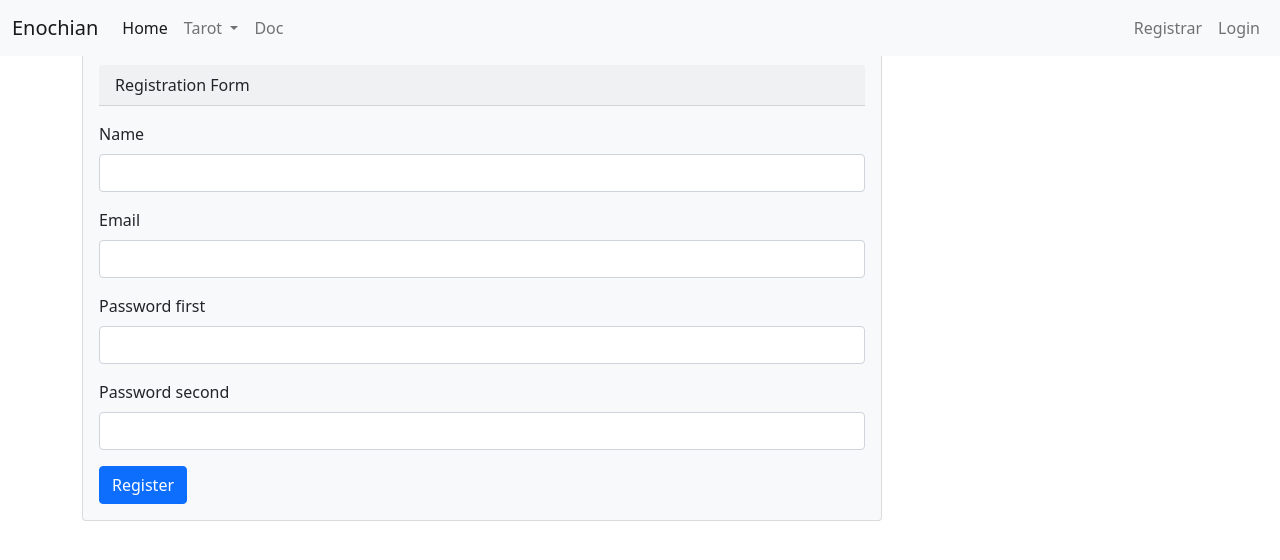
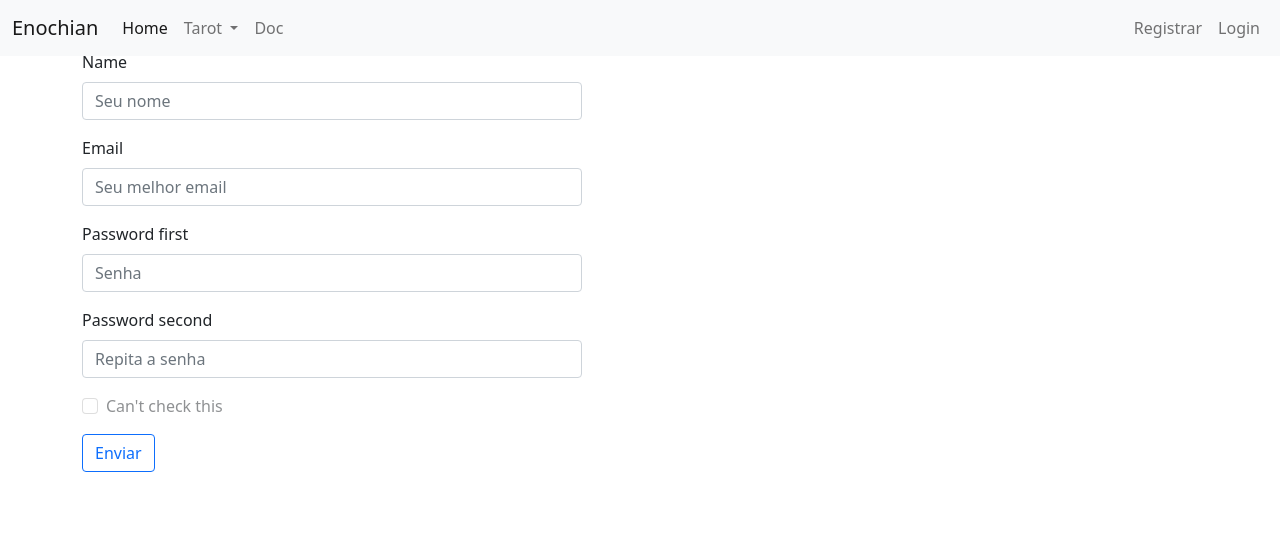
Before and after one commit to carllosaguiar/enochian, a Symfony app: template templates/registration/index.html.twig in a window 1280 px wide. Shown: the top 560 px of the page. Run offline with Twig, Linux system fonts and the light colour scheme; the template is opened without the code that fills it, so the values that code supplies are empty; form fields are guessed from the names that the template uses; some libraries are stand-ins or nearby versions.

Commit message:
improvement page register and login

```diff
--- a/templates/base.html.twig
+++ b/templates/base.html.twig
@@ -15,19 +15,19 @@
 <nav class="navbar fixed-top navbar-expand-lg navbar-light bg-light">
     <div class="container-fluid">
     <a class="navbar-brand" href="{{ path('home') }}">Enochian</a>
-        <button class="navbar-toggler" type="button" data-bs-toggle="collapse" data-bs-target="#navbarSupportedContent" aria-controls="navbarSupportedContent" aria-expanded="false" aria-label="Toggle navigation">
+        <button class="navbar-toggler" type="button" data-bs-toggle="collapse" data-bs-target="#navbarScroll" aria-controls="navbarScroll" aria-expanded="false" aria-label="Toggle navigation">
             <span class="navbar-toggler-icon"></span>
         </button>
-        <div class="collapse navbar-collapse" id="navbarSupportedContent">
-            <ul class="navbar-nav me-auto mb-2 mb-lg-0">
+        <div class="collapse navbar-collapse" id="navbarScroll">
+            <ul class="navbar-nav me-auto my-2 my-lg-0 navbar-nav-scroll">
                 <li class="nav-item">
                     <a class="nav-link active" aria-current="page" href="{{ path('home') }}">Home</a>
                 </li>
                 <li class="nav-item dropdown">
-                    <a class="nav-link dropdown-toggle" href="#" id="navbarDropdown" role="button" data-bs-toggle="dropdown" aria-expanded="false">
+                    <a class="nav-link dropdown-toggle" href="#" id="navbarScrollingDropdown" role="button" data-bs-toggle="dropdown" aria-expanded="false">
                         Tarot
                     </a>
-                    <ul class="dropdown-menu" aria-labelledby="navbarDropdown">
+                    <ul class="dropdown-menu" aria-labelledby="navbarScrollingDropdown">
                         <li><a class="dropdown-item" href="{{ path('major') }}">Arcanos Maiores</a></li>
                         <li><a class="dropdown-item" href="#">Arcanos Menores</a></li>
                         <li><hr class="dropdown-divider"></li>
@@ -36,10 +36,10 @@
                 </li>
                 {% if app.user  %}
                 <li class="nav-item dropdown">
-                    <a class="nav-link dropdown-toggle" href="#" id="navbarDropdown" role="button" data-bs-toggle="dropdown" aria-expanded="false">
+                    <a class="nav-link dropdown-toggle" href="#" id="navbarScrollingDropdown" role="button" data-bs-toggle="dropdown" aria-expanded="false">
                         Cabala
                     </a>
-                    <ul class="dropdown-menu" aria-labelledby="navbarDropdown">
+                    <ul class="dropdown-menu" aria-labelledby="navbarScrollingDropdown">
                         <li><a class="dropdown-item" href="#">Urgência Interior</a></li>
                         <li><a class="dropdown-item" href="#">Tônica Fundamental</a></li>
                         <li><hr class="dropdown-divider"></li>
@@ -47,10 +47,10 @@
                     </ul>
                 </li>
                 <li class="nav-item dropdown">
-                    <a class="nav-link dropdown-toggle" href="#" id="navbarDropdown" role="button" data-bs-toggle="dropdown" aria-expanded="false">
+                    <a class="nav-link dropdown-toggle" href="#" id="navbarScrollingDropdown" role="button" data-bs-toggle="dropdown" aria-expanded="false">
                         Perfil
                     </a>
-                    <ul class="dropdown-menu" aria-labelledby="navbarDropdown">
+                    <ul class="dropdown-menu" aria-labelledby="navbarScrollingDropdown">
                         <li><a class="dropdown-item" href="#">Visualizar</a></li>
                         <li><a class="dropdown-item" href="#">Editar</a></li>
                     </ul>
@@ -60,7 +60,7 @@
                     <a class="nav-link" href="https://hackmd.io/QlAJiOtKQMeqsA20tPtAdQ" target="_blank">Doc</a>
                 </li>
             </ul>
-            <ul class="navbar-nav d-none d-lg-flex ml-2 order-3">
+            <ul class="navbar-nav d-flex d-lg-flex ml-2 order-3">
                     <li class="nav-item"><a class="nav-link" href="{{ path('registration') }}">Registrar</a></li>
                 {% if app.user %}
                     <li class="nav-item"><a class="nav-link" href="{{ path('app_logout') }}">Sair</a></li>
--- a/templates/registration/index.html.twig
+++ b/templates/registration/index.html.twig
@@ -2,46 +2,33 @@
 
 {% block title %}Enochian | Register{% endblock %}
 {% block body %}
-<div class="container">
-    <div class="row">
-        <div class="col-md-10 ml-md-auto">
-            <div class="card bg-light mb-3 mt-5" style="width: 800px">
-                <div class="card-body">
-                    <div class="card-header mb-3">Registration Form</div>
-                    {{ form_start(form) }}
-                    <div class="form_group">
-                        <div class="col-md-12 mb-3">
-                            {{ form_row(form.name, {'attr': {'class': 'form-control'}}) }}
-                        </div>
-                    </div>
-                    <div class="form_group">
-                        <div class="col-md-12 mb-3">
-                            {{ form_row(form.email, {'attr': {'class': 'form-control'}}) }}
-                        </div>
-                    </div>
-                    <div class="form_group">
-                        <div class="col-md-12 mb-3">
-                            {{ form_row(form.password.first, {'attr': {'class':
-                                'form-control'}}) }}
-                        </div>
-                    </div>
-                    <div class="form_group">
-                        <div class="col-md-12 mb-3">
-                            {{ form_row(form.password.second, {'attr': {'class':
-                                'form-control'}}) }}
-                        </div>
-                    </div>
-                    <div class="form-group">
-                        <div class="col-md-8 col-md-offset-4" style="margin-top:5px;">
-                            <button type="submit" class="btn btn-primary">
-                                <i class="fa fa-btn fa-user"></i> Register
-                            </button>
-                        </div>
-                    </div>
-                    {{ form_end(form) }}
-                </div>
+<div class="custom-container container">
+    <form style="width: 500px; padding-top: 50px">
+        {{ form_start(form) }}
+        <div class="mb-3">
+            {{ form_row(form.name, {'attr': {'class': 'form-control', 'placeholder': 'Seu nome'}}) }}
+        </div>
+        <div class="mb-3">
+            {{ form_row(form.email, {'attr': {'class': 'form-control', 'placeholder': 'Seu melhor email'}}) }}
+        </div>
+        <div class="mb-3">
+            {{ form_row(form.password.first, {'attr': {'class':'form-control', 'placeholder': 'Senha'}}) }}
+        </div>
+        <div class="mb-3">
+            {{ form_row(form.password.second, {'attr': {'class':'form-control', 'placeholder': 'Repita a senha'}}) }}
+        </div>
+        <div class="mb-3">
+            <div class="form-check">
+                <input class="form-check-input" type="checkbox" id="disabledFieldsetCheck" disabled>
+                <label class="form-check-label" for="disabledFieldsetCheck">
+                    Can't check this
+                </label>
             </div>
         </div>
-    </div>
+        <div class="mb-3">
+            <button type="button" class="btn btn-outline-primary">Enviar</button>
+        </div>
+        {{ form_end(form) }}
+    </form>
 </div>
 {% endblock %}
```
Also changed, not shown: assets/styles/app.css (+13 -5 lines), templates/security/login.html.twig (+4 -7 lines).
